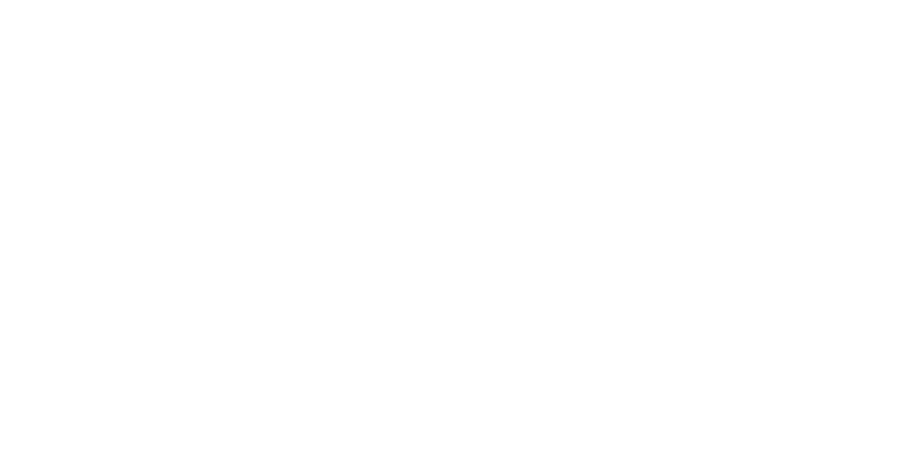
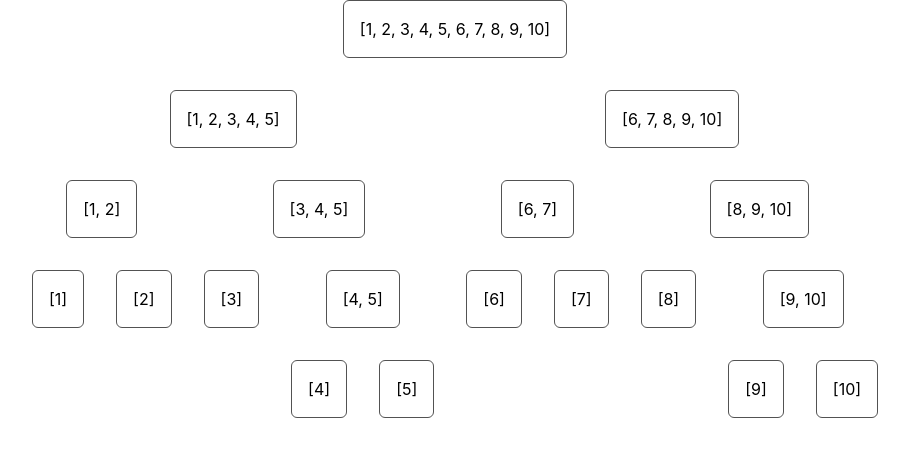
Before and after one commit to StarshipGhost/sorting-algorithms-visualizer-app, a React (Vite) app: page / in a window 1280 px wide. Shown: the top 456 px of the page, without its empty margins (185-1094 px from the left). Built offline with nearby package versions, Linux system fonts and the light colour scheme.

Commit message:
Implement tree builder and TreeNode component to render the current visualizer state

```diff
--- a/src/App.tsx
+++ b/src/App.tsx
@@ -1,7 +1,23 @@
 import './App.css'
+import { buildTree, type TreeNodeProp } from './simulation/mergesort'
+
+const TreeNode = ({root}: {root: TreeNodeProp | null}) => {
+  if (!root) return null
+
+  return (
+    <div className="flex flex-col items-center">
+      <div className='border border-solid border-neutral-600 p-4 rounded-md'>{`[${root.A.join(', ')}]`}</div>
+      <div className={`flex gap-8 mt-8`} >
+        <TreeNode root={root.left ?? null} />
+        <TreeNode root={root.right ?? null} />
+      </div>
+    </div>
+  )
+}
 
 function App() {
-  return null
+  const A = [1, 2, 3, 4, 5, 6, 7, 8, 9, 10]
+  return <TreeNode root={buildTree(A)}/>
 }
 
 export default App
--- /dev/null
+++ b/src/simulation/mergesort.ts
@@ -0,0 +1,30 @@
+export interface TreeNodeProp {
+  A: number[]
+  left: TreeNodeProp | null
+  right: TreeNodeProp | null
+}
+
+export function buildTree(A: number[]): TreeNodeProp {
+  const root: TreeNodeProp = {A: A, left: null, right: null}
+
+  function buildTreeHelper(A: number[], root: TreeNodeProp): TreeNodeProp | null {
+    if (A.length <= 1) {
+      return null
+    }
+
+    const middle = Math.floor(A.length / 2)
+    const left = A.slice(0, middle)
+    const right = A.slice(middle)
+
+    root.left = { A: structuredClone(left), left: null, right: null}
+    buildTreeHelper(left, root.left)
+    root.right = {A: structuredClone(right), left: null, right: null}
+    buildTreeHelper(right, root.right)
+
+    return root
+  }
+
+  buildTreeHelper(A, root)
+
+  return root
+}
```
